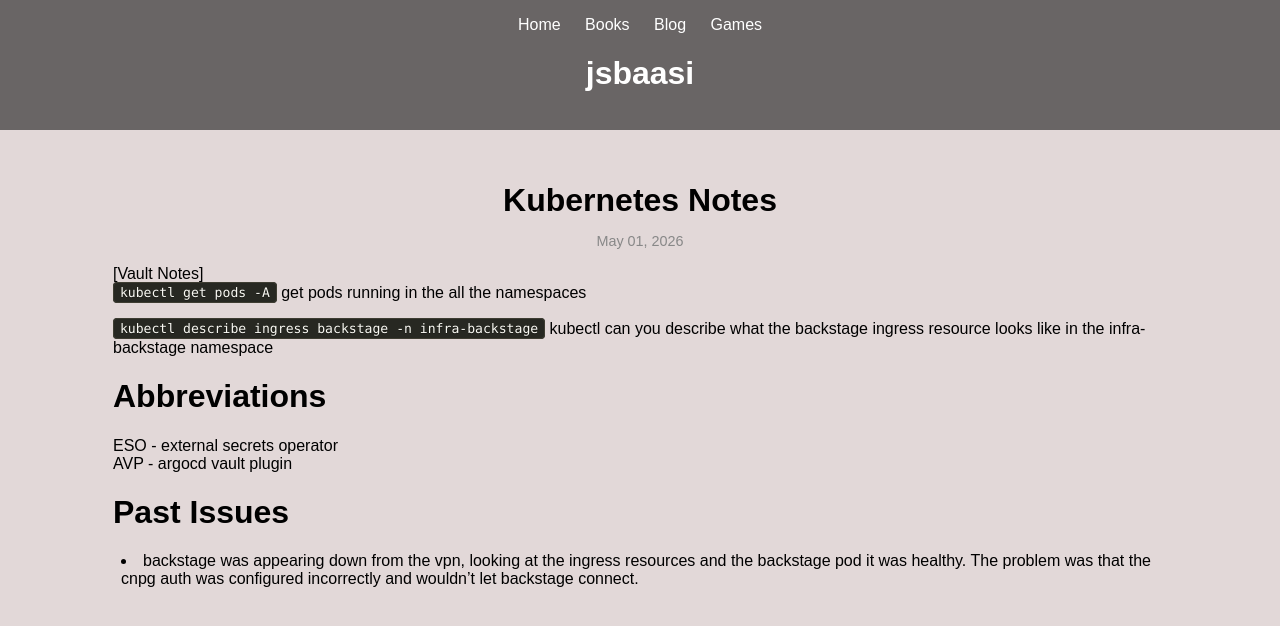
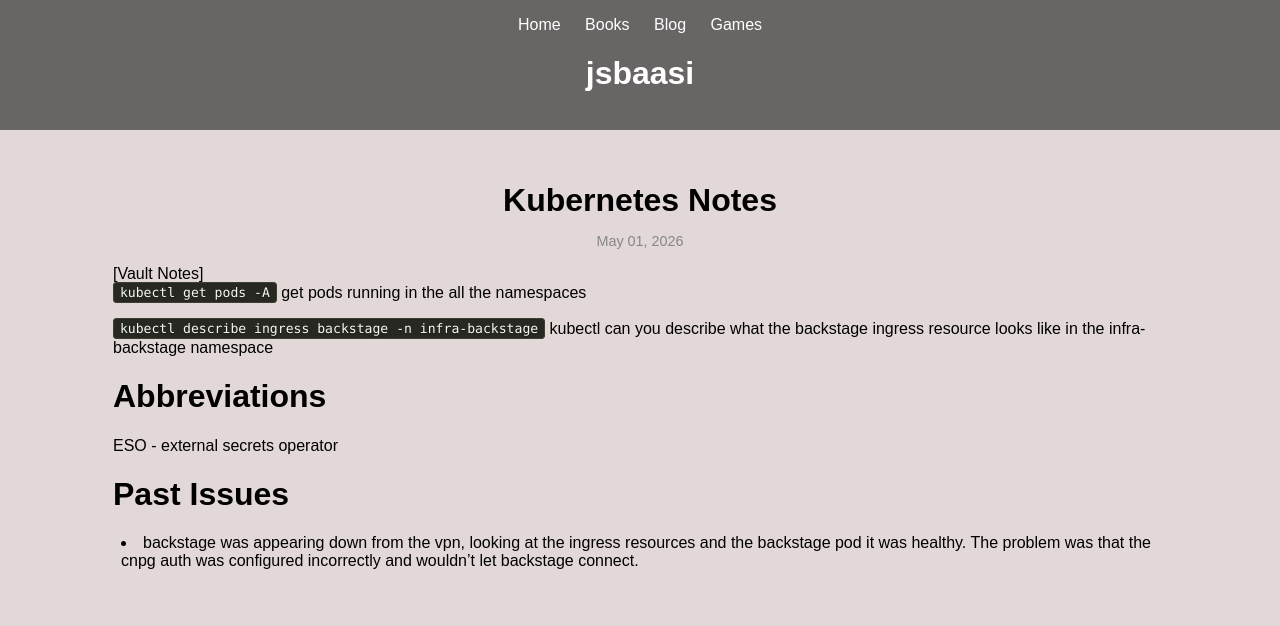
Before and after one commit to jsbaasi/jsbaasi.github.io, a Jekyll site: the page built from _posts/2026-05-01-kubernetes-notes.md, in a window 1280 px wide. Shown: the top 626 px of the page. Built offline with Jekyll 4.4.1, drawn with Linux system fonts in a browser that asks for light colours.

Commit message:
vault backup: 2026-05-01 23:11:18

```diff
--- a/_posts/2026-05-01-kubernetes-notes.md
+++ b/_posts/2026-05-01-kubernetes-notes.md
@@ -11,6 +11,5 @@ permalink: /kubernetes-notes/
 `kubectl describe ingress backstage -n infra-backstage` kubectl can you describe what the backstage ingress resource looks like in the infra-backstage namespace
 # Abbreviations
 ESO - external secrets operator
-AVP - argocd vault plugin
 # Past Issues
 - backstage was appearing down from the vpn, looking at the ingress resources and the backstage pod it was healthy. The problem was that the cnpg auth was configured incorrectly and wouldn't let backstage connect.
```
